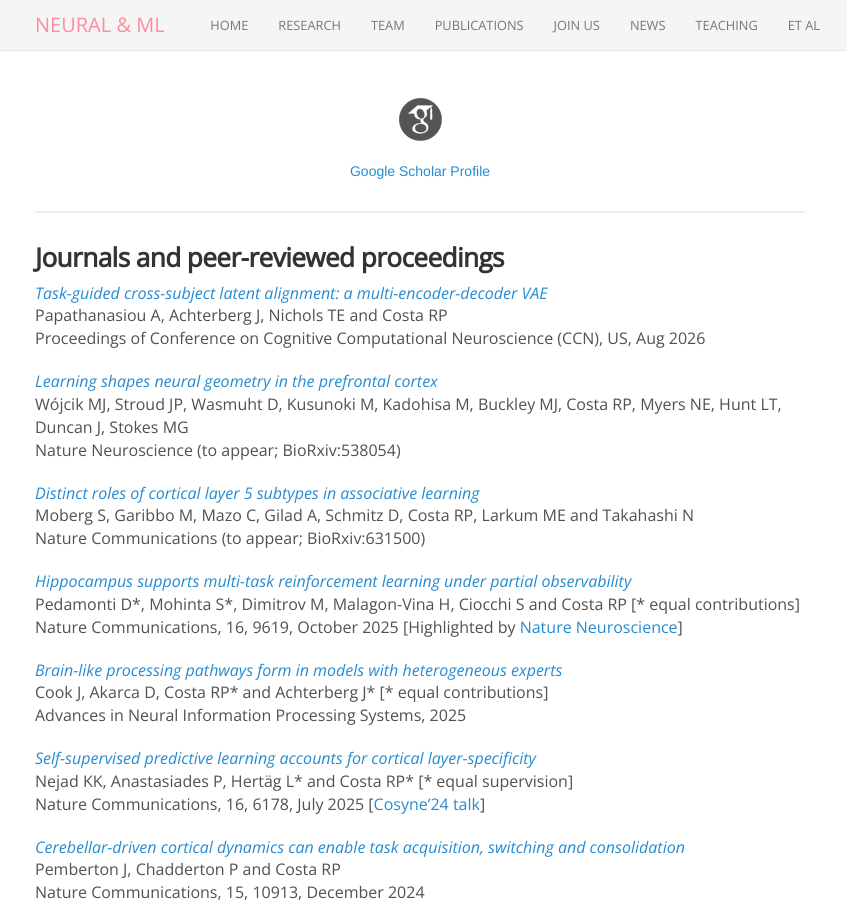
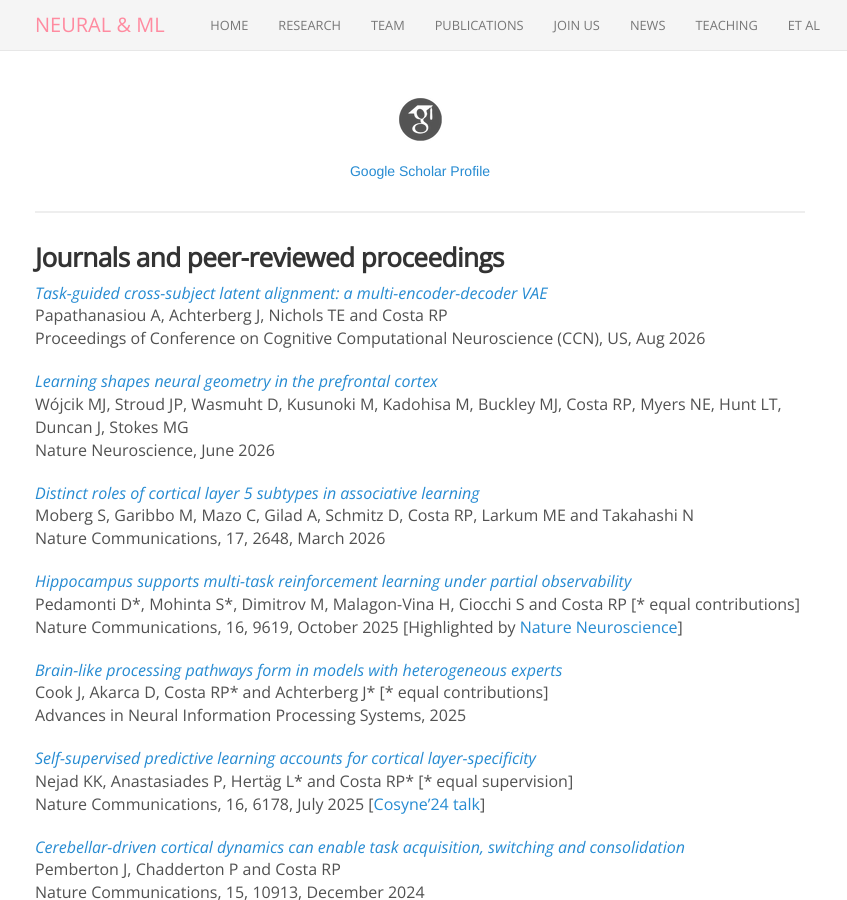
Before and after one commit to neuralml/neuralml.github.io, a Jekyll site: the page built from publications.md, in a window 1280 px wide and 900 px high. Shown: the whole window, without its empty margins (220-1067 px from the left). Built offline with Jekyll 4.4.1, drawn with Linux system fonts in a browser that asks for light colours; nearby versions of some CDN libraries.

Commit message:
Update publications.md

```diff
--- a/publications.md
+++ b/publications.md
@@ -21,13 +21,13 @@ permalink: /publications/
 Papathanasiou A, Achterberg J, Nichols TE and Costa RP<br>
 Proceedings of Conference on Cognitive Computational Neuroscience (CCN), US, Aug 2026
 
-[_Learning shapes neural geometry in the prefrontal cortex_](https://doi.org/10.1101/2023.04.24.538054)<br>
+[_Learning shapes neural geometry in the prefrontal cortex_](https://www.nature.com/articles/s41593-026-02333-w)<br>
 Wójcik MJ, Stroud JP, Wasmuht D, Kusunoki M, Kadohisa M, Buckley MJ, Costa RP, Myers NE, Hunt LT, Duncan J, Stokes MG<br>
-Nature Neuroscience (to appear; BioRxiv:538054)
+Nature Neuroscience, June 2026
 
-[_Distinct roles of cortical layer 5 subtypes in associative learning_](https://doi.org/10.1101/2025.01.07.631500)<br>
+[_Distinct roles of cortical layer 5 subtypes in associative learning_](https://www.nature.com/articles/s41467-026-68307-5)<br>
 Moberg S, Garibbo M, Mazo C, Gilad A, Schmitz D, Costa RP, Larkum ME and Takahashi N<br>
-Nature Communications (to appear; BioRxiv:631500)
+Nature Communications, 17, 2648, March 2026
 
 [_Hippocampus supports multi-task reinforcement learning under partial observability_](https://www.nature.com/articles/s41467-025-64591-9)<br>
 Pedamonti D\*, Mohinta S\*, Dimitrov M, Malagon-Vina H, Ciocchi S and Costa RP [\* equal contributions]<br>
```
